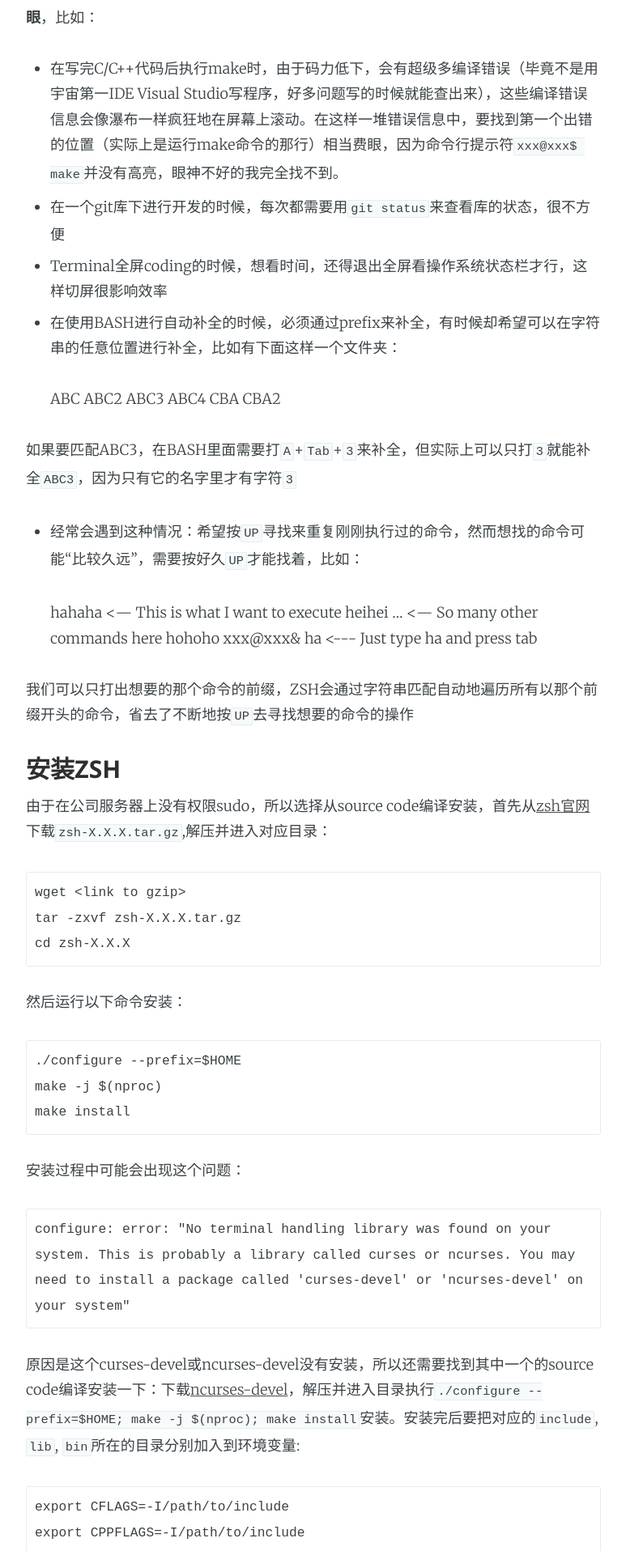
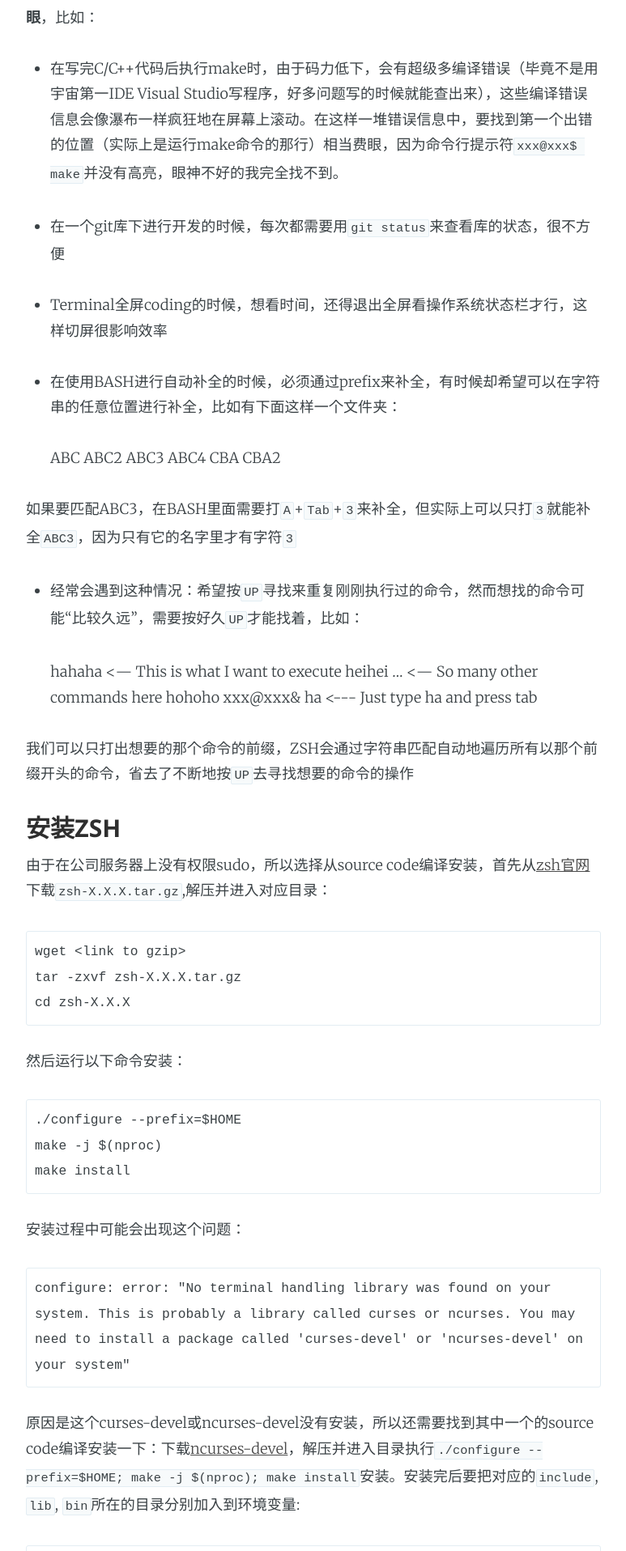
Before and after one commit to squidszyd/squidszyd.github.io, a Jekyll site: the page built from _posts/2017-08-28-zsh.md, in a window 1280 px wide. Shown: the part 332-2248 px from the top of the page at 81% size, without its empty margins (253-1026 px from the left). Built offline with Jekyll 4.4.1, drawn with Linux system fonts in a browser that asks for light colours.

Commit message:
Update 2017-08-28-zsh.md

```diff
--- a/_posts/2017-08-28-zsh.md
+++ b/_posts/2017-08-28-zsh.md
@@ -7,16 +7,19 @@ date: 2017-08-28 20:51:00.000000000 +09:00
 ### Why ZSH？
 之前一直在使用BASH和Linux系统做交互。虽然BASH很强大，但是在某些情况下**非常累眼**，比如：
 
-- 在写完C/C++代码后执行make时，由于码力低下，会有超级多编译错误（毕竟不是用宇宙第一IDE Visual Studio写程序，好多问题写的时候就能查出来），这些编译错误信息会像瀑布一样疯狂地在屏幕上滚动。在这样一堆错误信息中，要找到第一个出错的位置（实际上是运行make命令的那行）相当费眼，因为命令行提示符`xxx@xxx$ make`并没有高亮，眼神不好的我完全找不到。
-- 在一个git库下进行开发的时候，每次都需要用`git status`来查看库的状态，很不方便
-- Terminal全屏coding的时候，想看时间，还得退出全屏看操作系统状态栏才行，这样切屏很影响效率
-- 在使用BASH进行自动补全的时候，必须通过prefix来补全，有时候却希望可以在字符串的任意位置进行补全，比如有下面这样一个文件夹：
+* 在写完C/C++代码后执行make时，由于码力低下，会有超级多编译错误（毕竟不是用宇宙第一IDE Visual Studio写程序，好多问题写的时候就能查出来），这些编译错误信息会像瀑布一样疯狂地在屏幕上滚动。在这样一堆错误信息中，要找到第一个出错的位置（实际上是运行make命令的那行）相当费眼，因为命令行提示符`xxx@xxx$ make`并没有高亮，眼神不好的我完全找不到。
+
+* 在一个git库下进行开发的时候，每次都需要用`git status`来查看库的状态，很不方便
+
+* Terminal全屏coding的时候，想看时间，还得退出全屏看操作系统状态栏才行，这样切屏很影响效率
+
+* 在使用BASH进行自动补全的时候，必须通过prefix来补全，有时候却希望可以在字符串的任意位置进行补全，比如有下面这样一个文件夹：
 
     ABC ABC2 ABC3 ABC4 CBA CBA2
 
 如果要匹配ABC3，在BASH里面需要打`A`+`Tab`+`3`来补全，但实际上可以只打`3`就能补全`ABC3`，因为只有它的名字里才有字符`3`
 
-- 经常会遇到这种情况：希望按`UP`寻找来重复刚刚执行过的命令，然而想找的命令可能“比较久远”，需要按好久`UP`才能找着，比如：
+* 经常会遇到这种情况：希望按`UP`寻找来重复刚刚执行过的命令，然而想找的命令可能“比较久远”，需要按好久`UP`才能找着，比如：
 
     hahaha  <--- This is what I want to execute
     heihei
```
